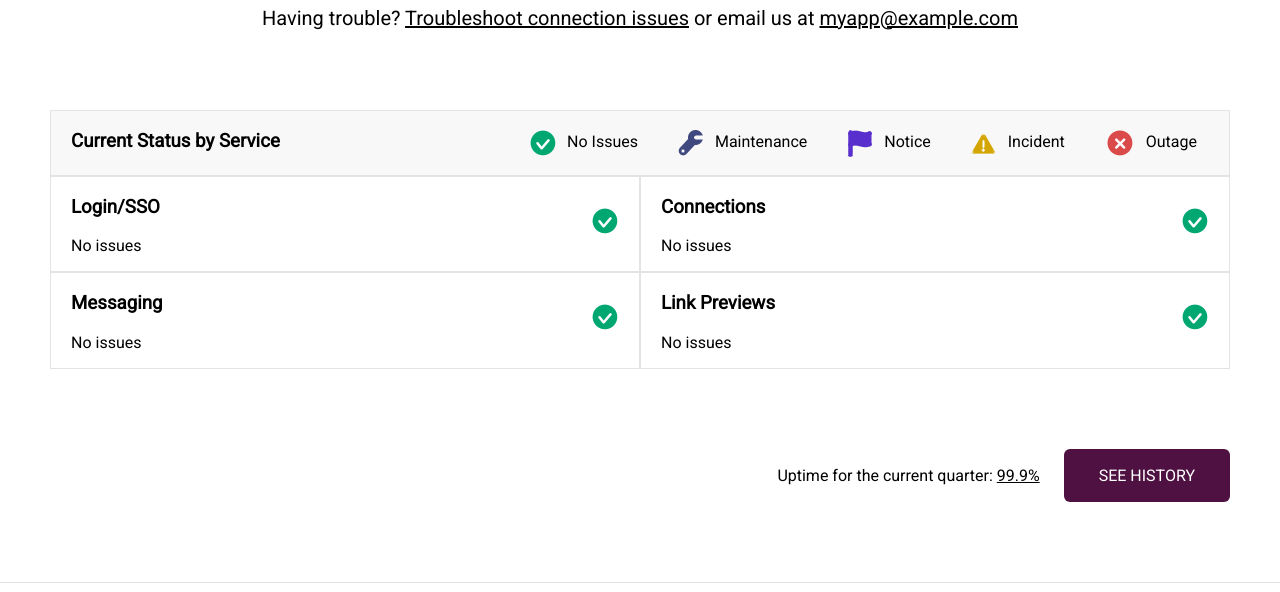
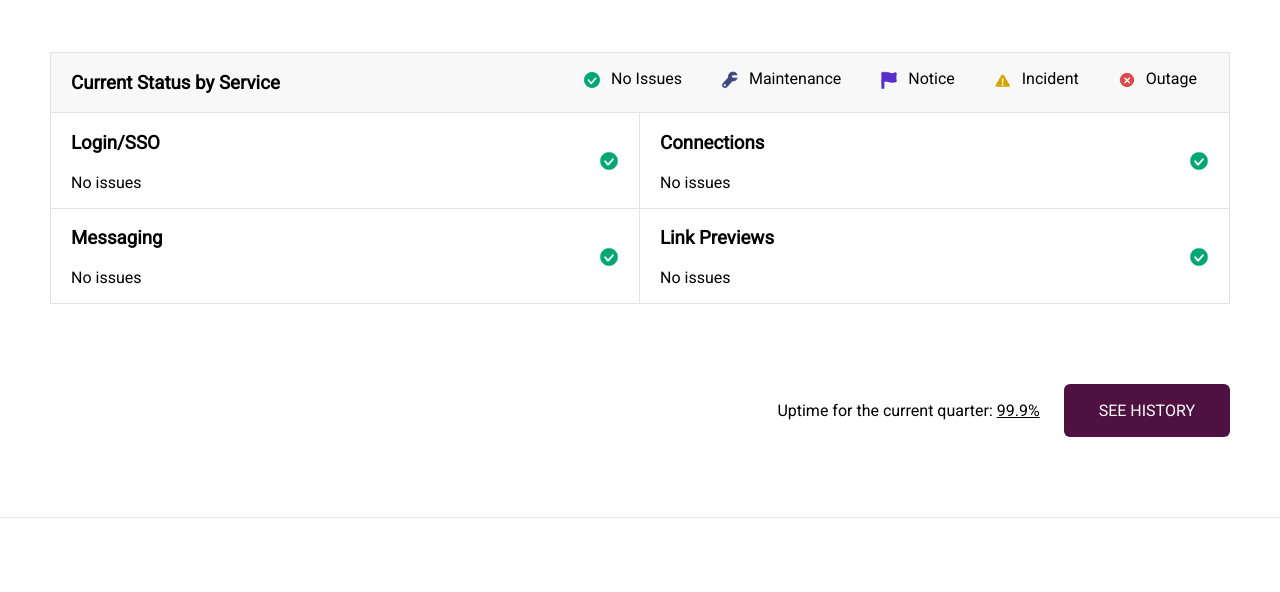
Before and after one commit to aleks-shbln/status-page, a plain HTML site: page index.html in a window 1280 px wide. Shown: the part 484-1076 px from the top of the page. Drawn offline with Linux system fonts and the light colour scheme.

Commit message:
Finishing main design
* Actually I've found this project has uncommented changes after 4 years

```diff
--- /dev/null
+++ b/clearfix.css
@@ -0,0 +1,26 @@
+/**
+ * For modern browsers
+ * 1. The space content is one way to avoid an Opera bug when the
+ *    contenteditable attribute is included anywhere else in the document.
+ *    Otherwise it causes space to appear at the top and bottom of elements
+ *    that are clearfixed.
+ * 2. The use of `table` rather than `block` is only necessary if using
+ *    `:before` to contain the top-margins of child elements.
+ */
+.clearfix:before,
+.clearfix:after {
+  content: " "; /* 1 */
+  display: table; /* 2 */
+ }
+
+.clearfix:after {
+  clear: both;
+ }
+
+ /**
+  * For IE 6/7 only
+  * Include this rule to trigger hasLayout and contain floats.
+  */
+.clearfix {
+  *zoom: 1;
+ }
--- a/index.html
+++ b/index.html
@@ -8,10 +8,12 @@
   <link rel="preconnect" href="https://fonts.gstatic.com">
   <link href="https://fonts.googleapis.com/css2?family=Roboto&display=swap" rel="stylesheet">
   <link rel="stylesheet" href="style.css">
+  <link rel="stylesheet" href="clearfix.css">
 </head>
 
 <body>
-    <div class="header">
+
+  <div class="header clearfix">
     <div class="column">
 
       <div class="logo">
@@ -30,13 +32,19 @@
     </div>
   </div>
 
-    <div class="clearfix"></div>
-    <img class="main_status_image" src="images/ok.png" alt="ok">
+  <div class="column">
+    <div class="main_status_image">
+      <img src="images/ok.png" alt="ok">
+    </div>
     <h1 class="main_status_header">my App is up and runing</h1>
-    <p class="main_status_header_text">Having trouble? <a href="#help">Troubleshoot connection issues</a> or email us at <a
-            href="mailto:myapp@example.com">myapp@example.com</a></p>
+    <p class="main_status_header_text">Having trouble? <a href="#help">Troubleshoot connection issues</a> or email us at
+      <a href="mailto:myapp@example.com">myapp@example.com</a>
+    </p>
+  </div>
 
-    <div class="column">
+  <div class="column clearfix">
+
+    <!-- table -->
     <div class="table_header">
       <h3 class="table_header_title">Current Status by Service</h3>
       <ul class="table_header_legend">
@@ -47,9 +55,9 @@
         <li><img src="images/failure_icon.png" alt="notice icon">Outage</li>
       </ul>
     </div>
-
-        <div>
-            <div class="table_column">
+    <div class="wrapper clearfix">
+      <div class="left_column">
+        <div class="left_cell">
           <div class="table_column_content">
             <div class="table_column_title">
               <h3>Login/SSO</h3>
@@ -57,6 +65,8 @@
             </div>
             <img class="table_column_image" src="images/ok_icon.png" alt="ok icon">
           </div>
+        </div>
+        <div class="left_cell">
           <div class="table_column_content">
             <div class="table_column_title">
               <h3>Messaging</h3>
@@ -65,7 +75,9 @@
             <img class="table_column_image" src="images/ok_icon.png" alt="ok icon">
           </div>
         </div>
-            <div class="table_column">
+      </div>
+      <div class="right_column">
+        <div class="right_cell">
           <div class="table_column_content">
             <div class="table_column_title">
               <h3>Connections</h3>
@@ -73,6 +85,8 @@
             </div>
             <img class="table_column_image" src="images/ok_icon.png" alt="ok icon">
           </div>
+        </div>
+        <div class="right_cell">
           <div class="table_column_content">
             <div class="table_column_title">
               <h3>Link Previews</h3>
@@ -82,8 +96,9 @@
           </div>
         </div>
       </div>
-
-        <div class="group">
+    </div>
+    <!-- table end -->
+    <div>
       <div class="uptime_info">
         <p class="uptime_info_text">Uptime for the current quarter: <a href="#tooltip">99.9%</a></p>
         <a class="uptime_info_link" href="#history">See history</a>
@@ -91,7 +106,7 @@
     </div>
   </div>
 
-    <div class="column footer group">
+  <div class="column footer clearfix">
     <div class="footer_section_big">
       <img src="images/logo.png" alt="logo">
     </div>
--- a/style.css
+++ b/style.css
@@ -18,15 +18,14 @@ a:visited {
 }
 
 .header {
-    position: sticky;
-    top: 0;
+  /* position: sticky; */
+  /* top: 0; */
   background-color: white;
   height: 70px;
   border-bottom: 1px solid rgb(228, 226, 226);
 }
 
 .column {
-    height: 100%;
   max-width: 1260px;
   padding: 0 50px;
   margin: 0 auto;
@@ -84,17 +83,9 @@ a:visited {
   width: 100%;
 }
 
-.clearfix::after {
-    content: "";
-    clear: both;
-    display: table;
-  }
-
 .main_status_image {
   display: block;
   margin: 0 auto;
-    padding-top: 80px;
-    padding-bottom: 0;
   width: 256px;
 }
 
@@ -107,9 +98,11 @@ a:visited {
   font-size: 20px;
 }
 
+/* Status table */
 .table_header {
   background-color: rgb(248, 248, 248);
   border: 1px solid rgb(228, 226, 226);
+  border-bottom: none;
   display: flex;
   justify-content: space-between;
   padding: 0 20px;
@@ -126,55 +119,89 @@ a:visited {
 }
 
 .table_header_legend li:before {
-    content:"";
+  content: "";
   display: inline-block;
   height: 100%;
   vertical-align: middle;
   width: 1px;
 }
 
-.table_header_legend  img {
+.table_header_legend img {
   margin: 0 10px;
   vertical-align: middle;
+  width: 18px;
+  height: 18px;
 }
 
-.table_column {
-    box-sizing: border-box;
+.wrapper {
+  /* width: 600px; */
+  /* padding: 20px; */
+  /* background-color: pink; */
+  /* Floated elements don't use any height. Adding "overflow:hidden;" forces the
+    parent element to expand to contain its floated children. */
+  overflow: hidden;
+}
+
+.left_column {
   width: 50%;
-    margin-right:0px;
-    float:left;
+  float: left;
+  /* background-color: blue; */
+}
+
+.right_column {
+  width: 50%;
+  float: right;
+  /* background-color: yellow; */
+}
+
+.left_cell {
+  border-style: solid;
+  border-color: rgb(228, 226, 226);;
+  border-width: 1px 1px 0 1px;
+}
+
+.left_cell:last-child {
+  border-bottom: 1px solid rgb(228, 226, 226);
+}
+
+.right_cell {
+  border-top: 1px solid rgb(228, 226, 226);
+  border-right: 1px solid rgb(228, 226, 226);
+}
+
+.right_cell:last-child {
+  border-bottom: 1px solid rgb(228, 226, 226);
+}
+
+
+@media only screen and (max-width: 640px) {
+  .left_column,
+  .right_column {
+    float: none;
+    width: 100%;
+  }
+
+  .left_cell:last-child {
+    border-bottom: 0;
+  }
+
+  .right_cell {
+    border-left: 1px solid rgb(228, 226, 226);
+  }
 }
 
 .table_column_content {
   display: flex;
   justify-content: space-between;
   padding: 0 20px;
-    border: 1px solid rgb(228, 226, 226);
 }
 
 .table_column_image {
-    width: 28px;
-    height: 28px;
-    padding-top: 30px;
+  width: 20px;
+  height: 20px;
+  padding-top: 38px;
 }
-
-/*
-  ========================================
-  Clearfix
-  ========================================
-*/
-.group::before,
-.group::after {
-  content: "";
-  display: table;
-}
-.group::after {
-  clear: both;
-}
-.group {
-  clear: both;
-  *zoom: 1;
-}
+/* Status table end */
 
 .uptime_info {
   float: right;
@@ -231,7 +258,7 @@ a:visited {
 
 .footer_links a {
   text-decoration: none;
-    color:rgb(110, 110, 110);
+  color: rgb(110, 110, 110);
 }
 
 .footer_links a:hover {
@@ -239,7 +266,7 @@ a:visited {
 }
 
 .footer_links a:visited {
-    color:rgb(110, 110, 110);
+  color: rgb(110, 110, 110);
 }
 
 .footer_links li:first-child {
```
Lines whose indentation alone changed are shown as unchanged.
